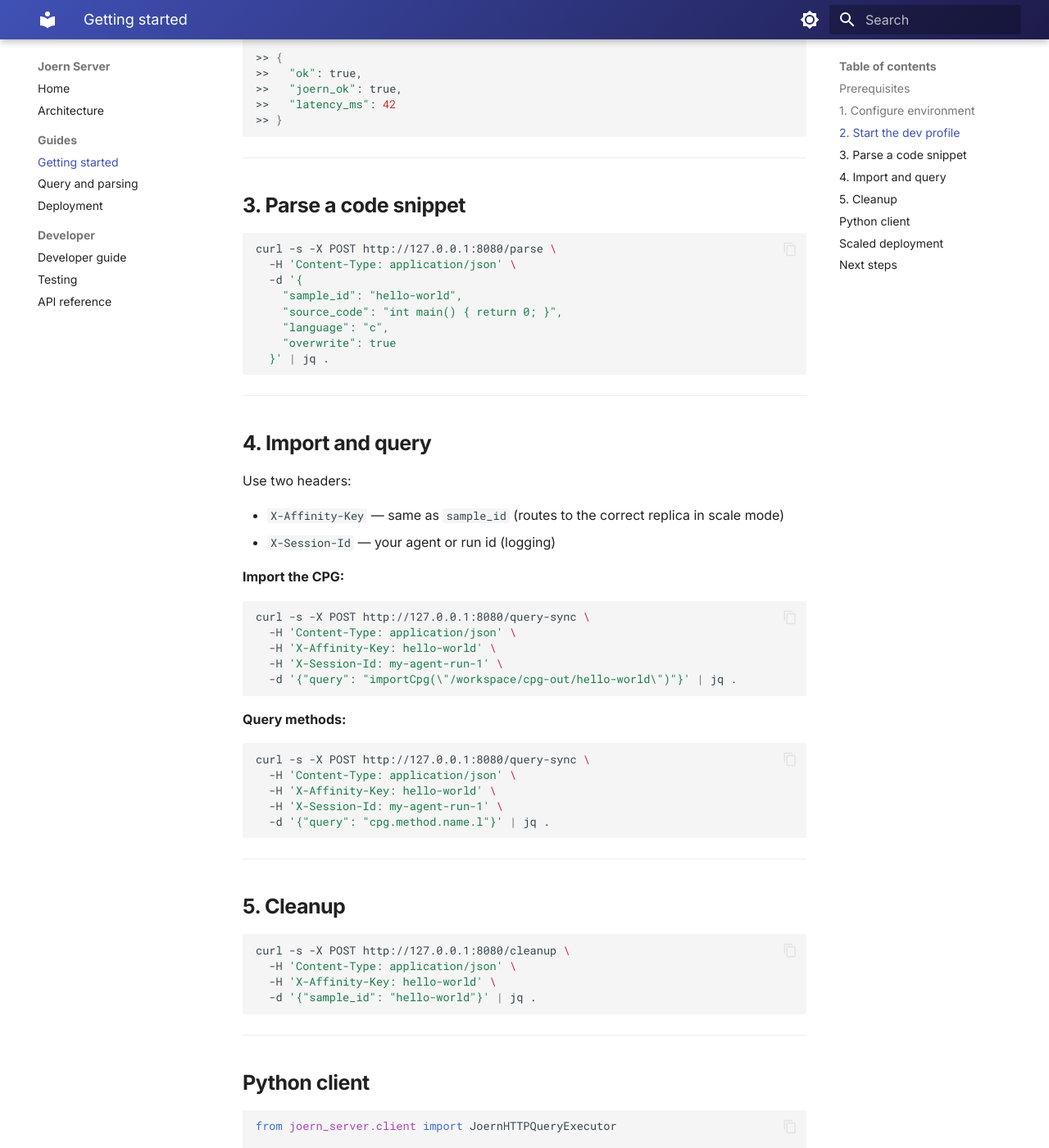
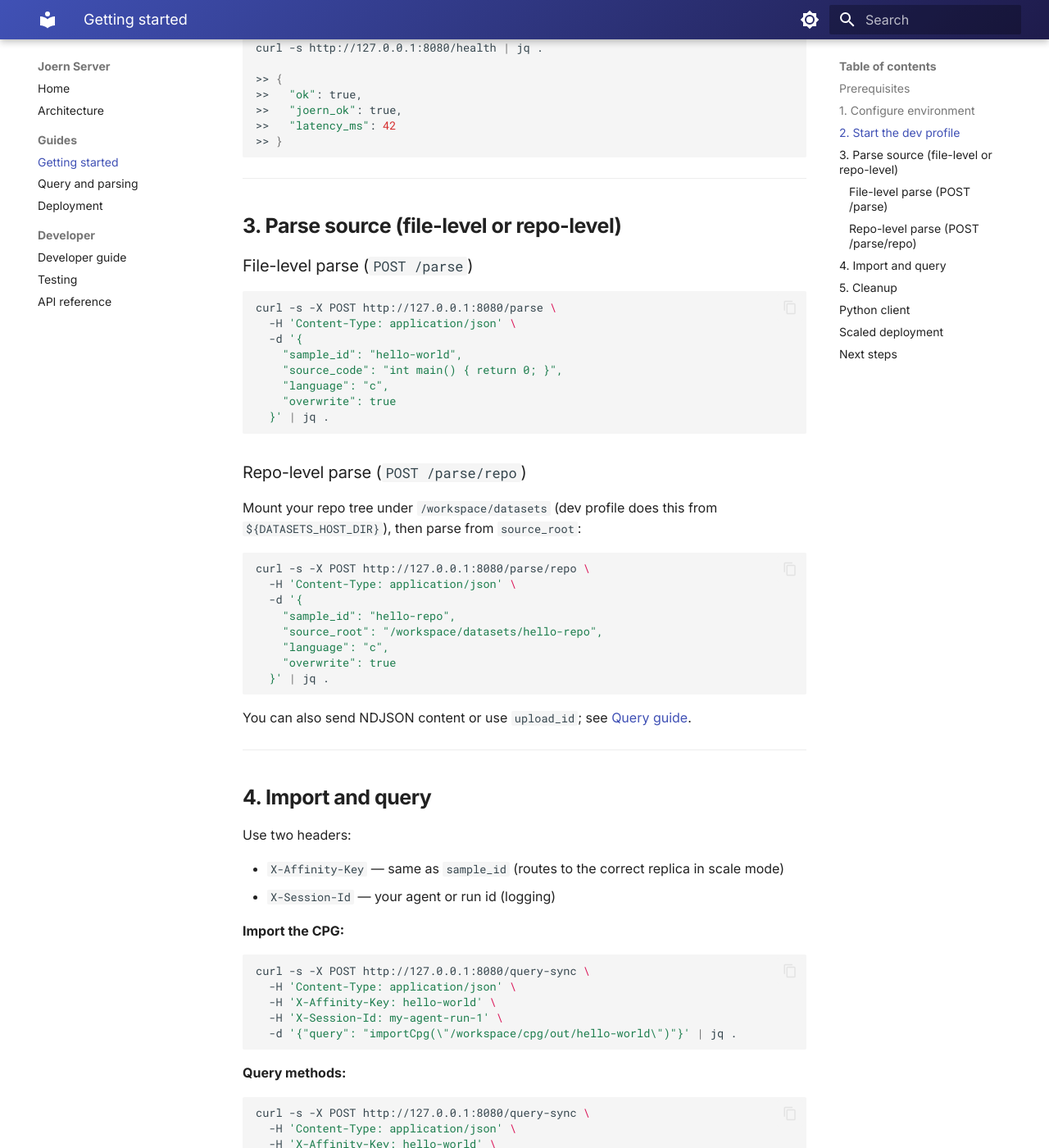
Before and after one commit to nmd2k/joern-server, an MkDocs documentation site: the page built from docs/getting_started.md, in a window 1280 px wide and 1400 px high, scrolled down 1041 px. Shown: the whole window at 82% size. Built offline with MkDocs 1.6.1 and Material for MkDocs 9.7.7, drawn with Linux system fonts in a browser that asks for light colours; some of the changed text lies outside the part shown.

Commit message:
Update docs for file/repo parsing flows and CPG_BASE_DIR storage paths.
This clarifies repo-level ingest options, restore-by-affinity behavior, and the unified /workspace/cpg/{out,archive} layout used by current deploy profiles.

Co-authored-by: Cursor <cursoragent@cursor.com>

````diff
--- a/docs/api_reference.md
+++ b/docs/api_reference.md
@@ -70,24 +70,26 @@ Runs Joern `version` query; returns `{"stdout": "..."}`.
 
 ### `POST /parse`
 
-Build a CPG from a single source string.
+Build or restore a file-level CPG keyed by `sample_id`.
 
 **Body**
 
 | Field | Type | Required |
 |-------|------|----------|
 | `sample_id` | string | yes |
-| `source_code` | string | yes |
+| `source_code` | string | no* |
 | `language` | string | no |
 | `filename` | string | no |
 | `overwrite` | bool | no |
+
+\* If `source_code` is omitted/empty, the server attempts restore-by-affinity from archive using persisted `sample_id -> source_hash` mapping.
 
 **Response (200)**
 
 ```json
 {
   "ok": true,
-  "cpg_path": "/workspace/cpg-out/<sample_id>",
+  "cpg_path": "/workspace/cpg/out/<sample_id>",
   "source_hash": "<sha256>",
   "cache_hit": false
 }
@@ -97,9 +99,24 @@ Build a CPG from a single source string.
 
 ### `POST /parse/repo`
 
-Repo ingest via NDJSON body, `upload_id`, or `source_root` (ops). Query params: `sample_id`, `language`, `overwrite`.
+Build a repo-level CPG (whole project graph) via one of:
 
-Content-Type for NDJSON: `application/x-ndjson`.
+- NDJSON request body (`application/x-ndjson`)
+- JSON body with `source_root` (must be inside `PARSE_REPO_ALLOWED_ROOTS`)
+- JSON body with `upload_id` from `/parse/repo/upload`
+
+Body fields:
+
+| Field | Type | Required | Notes |
+|-------|------|----------|-------|
+| `sample_id` | string | yes | CPG identity and affinity key |
+| `language` | string | no | Joern language alias accepted |
+| `overwrite` | bool | no | Replace existing CPG for same `sample_id` |
+| `source_root` | string | no | Mounted directory parse root |
+| `upload_id` | string | no | From `/parse/repo/upload` |
+| `include_extensions` | array/string | no | Filter files before parse |
+
+For NDJSON mode, use `Content-Type: application/x-ndjson`.
 
 ---
 
--- a/docs/getting_started.md
+++ b/docs/getting_started.md
@@ -1,6 +1,6 @@
 # Getting started
 
-Run Joern Server locally, parse a snippet, and execute your first CPGQL query.
+Run Joern Server locally, parse a snippet or full repository, and execute your first CPGQL query.
 
 ---
 
@@ -52,7 +52,9 @@ curl -s http://127.0.0.1:8080/health | jq .
 
 ---
 
-## 3. Parse a code snippet
+## 3. Parse source (file-level or repo-level)
+
+### File-level parse (`POST /parse`)
 
 ```bash
 curl -s -X POST http://127.0.0.1:8080/parse \
@@ -64,6 +66,23 @@ curl -s -X POST http://127.0.0.1:8080/parse \
     "overwrite": true
   }' | jq .
 ```
+
+### Repo-level parse (`POST /parse/repo`)
+
+Mount your repo tree under `/workspace/datasets` (dev profile does this from `${DATASETS_HOST_DIR}`), then parse from `source_root`:
+
+```bash
+curl -s -X POST http://127.0.0.1:8080/parse/repo \
+  -H 'Content-Type: application/json' \
+  -d '{
+    "sample_id": "hello-repo",
+    "source_root": "/workspace/datasets/hello-repo",
+    "language": "c",
+    "overwrite": true
+  }' | jq .
+```
+
+You can also send NDJSON content or use `upload_id`; see [Query guide](query_guide.md).
 
 
 ---
@@ -82,7 +101,7 @@ curl -s -X POST http://127.0.0.1:8080/query-sync \
   -H 'Content-Type: application/json' \
   -H 'X-Affinity-Key: hello-world' \
   -H 'X-Session-Id: my-agent-run-1' \
-  -d '{"query": "importCpg(\"/workspace/cpg-out/hello-world\")"}' | jq .
+  -d '{"query": "importCpg(\"/workspace/cpg/out/hello-world\")"}' | jq .
 ```
 
 **Query methods:**
@@ -125,7 +144,7 @@ with JoernHTTPQueryExecutor(
         language="c",
         overwrite=True,
     )
-    ex.execute('importCpg("/workspace/cpg-out/hello-world")')
+    ex.execute('importCpg("/workspace/cpg/out/hello-world")')
     print(ex.execute("cpg.method.name.l"))
     ex.cleanup("hello-world")
 ```
````
Also changed, not shown: README.md (+1 -1 lines), docs/ARCHITECTURE.md (+10 -10 lines), docs/deploy.md (+12 -7 lines), docs/index.md (+1 -1 lines), docs/query_guide.md (+21 -5 lines).
